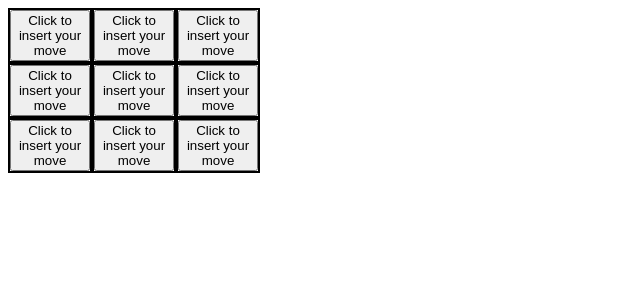
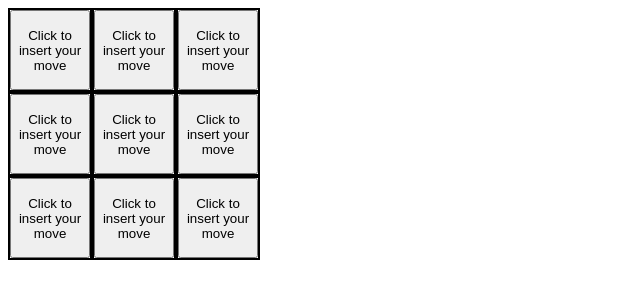
Before and after one commit to GalexyN/tictactoe, a website: page index.html in a window 1280 px wide. Shown: the whole page, without its empty margins (0-640 px from the left). Drawn offline with Linux system fonts and the light colour scheme.

Commit message:
created working buttons to register moves on the board

```diff
--- a/app.js
+++ b/app.js
@@ -1,3 +1,14 @@
-const buttons = [...window.document.getElementsByTagName('button')];
+// adds event listener to each button to register moves
+setTimeout(() => {
+  const buttons = [...document.getElementsByTagName('button')];
 
-buttons.forEach(button => button.addEventListener('click', () => console.log('click')))
+  buttons.forEach(button => button.addEventListener('click', () => {
+    button.textContent = 'clicked'
+    console.log(`Move registered in ${button.parentElement.id}`)
+  }));
+
+}, 0);
+
+// create the 2 players
+
+// implement win conditions checks
--- a/index.html
+++ b/index.html
@@ -9,53 +9,53 @@
   <script type="text/javascript" src="app.js"></script>
   <div class="board" style="width: 300px; overflow: hidden">
     <div class="top row" style="width: 300px; overflow: hidden;">
-      <div class="" style="text-align: center; float: left; width: 80px; border-style: solid; border-width: 2px;">
+      <div class="" style="text-align: center; float: left; width: 80px; height: 80px; border-style: solid; border-width: 2px;">
         <div id="top-left">
-          <button>Click to insert your move</button>
+          <button style="width: 80px; height: 80px">Click to insert your move</button>
         </div>
       </div>
-      <div class="" style="text-align: center; float: left; width: 80px; border-style: solid; border-width: 2px;">
+      <div class="" style="text-align: center; float: left; width: 80px; height: 80px; border-style: solid; border-width: 2px;">
         <div id="top-middle">
-          <button>Click to insert your move</button>
+          <button style="width: 80px; height: 80px">Click to insert your move</button>
         </div>
       </div>
-      <div class="" style="text-align: center; float: left; width: 80px; border-style: solid; border-width: 2px;">
+      <div class="" style="text-align: center; float: left; width: 80px; height: 80px; border-style: solid; border-width: 2px;">
         <div id="top-right">
-          <button>Click to insert your move</button>
+          <button style="width: 80px; height: 80px">Click to insert your move</button>
         </div>
       </div>
     </div>
     <div class="middle row" style="width: 300px; overflow: hidden;">
-      <div class="" style="text-align: center; float: left; width: 80px; border-style: solid; border-width: 2px;">
+      <div class="" style="text-align: center; float: left; width: 80px; height: 80px; border-style: solid; border-width: 2px;">
         <div id="middle-left">
-          <button>Click to insert your move</button>
+          <button style="width: 80px; height: 80px">Click to insert your move</button>
         </div>
       </div>
-      <div class="" style="text-align: center; float: left; width: 80px; border-style: solid; border-width: 2px;">
+      <div class="" style="text-align: center; float: left; width: 80px; height: 80px; border-style: solid; border-width: 2px;">
         <div id="middle-middle">
-          <button>Click to insert your move</button>
+          <button style="width: 80px; height: 80px">Click to insert your move</button>
         </div>
       </div>
-      <div class="" style="text-align: center; float: left; width: 80px; border-style: solid; border-width: 2px;">
+      <div class="" style="text-align: center; float: left; width: 80px; height: 80px; border-style: solid; border-width: 2px;">
         <div id="middle-right">
-          <button>Click to insert your move</button>
+          <button style="width: 80px; height: 80px">Click to insert your move</button>
         </div>
       </div>
     </div>
     <div class="bottom row" style="width: 300px; overflow: hidden;">
-      <div class="" style="text-align: center; float: left; width: 80px; border-style: solid; border-width: 2px;">
+      <div class="" style="text-align: center; float: left; width: 80px; height: 80px; border-style: solid; border-width: 2px;">
         <div id="bottom-left">
-          <button>Click to insert your move</button>
+          <button style="width: 80px; height: 80px">Click to insert your move</button>
         </div>
       </div>
-      <div class="" style="text-align: center; float: left; width: 80px; border-style: solid; border-width: 2px;">
+      <div class="" style="text-align: center; float: left; width: 80px; height: 80px; border-style: solid; border-width: 2px;">
         <div id="bottom-middle">
-          <button>Click to insert your move</button>
+          <button style="width: 80px; height: 80px">Click to insert your move</button>
         </div>
       </div>
-      <div class="" style="text-align: center; float: left; width: 80px; border-style: solid; border-width: 2px;">
+      <div class="" style="text-align: center; float: left; width: 80px; height: 80px; border-style: solid; border-width: 2px;">
         <div id="bottom-right">
-          <button>Click to insert your move</button>
+          <button style="width: 80px; height: 80px">Click to insert your move</button>
         </div>
       </div>
     </div>
```
